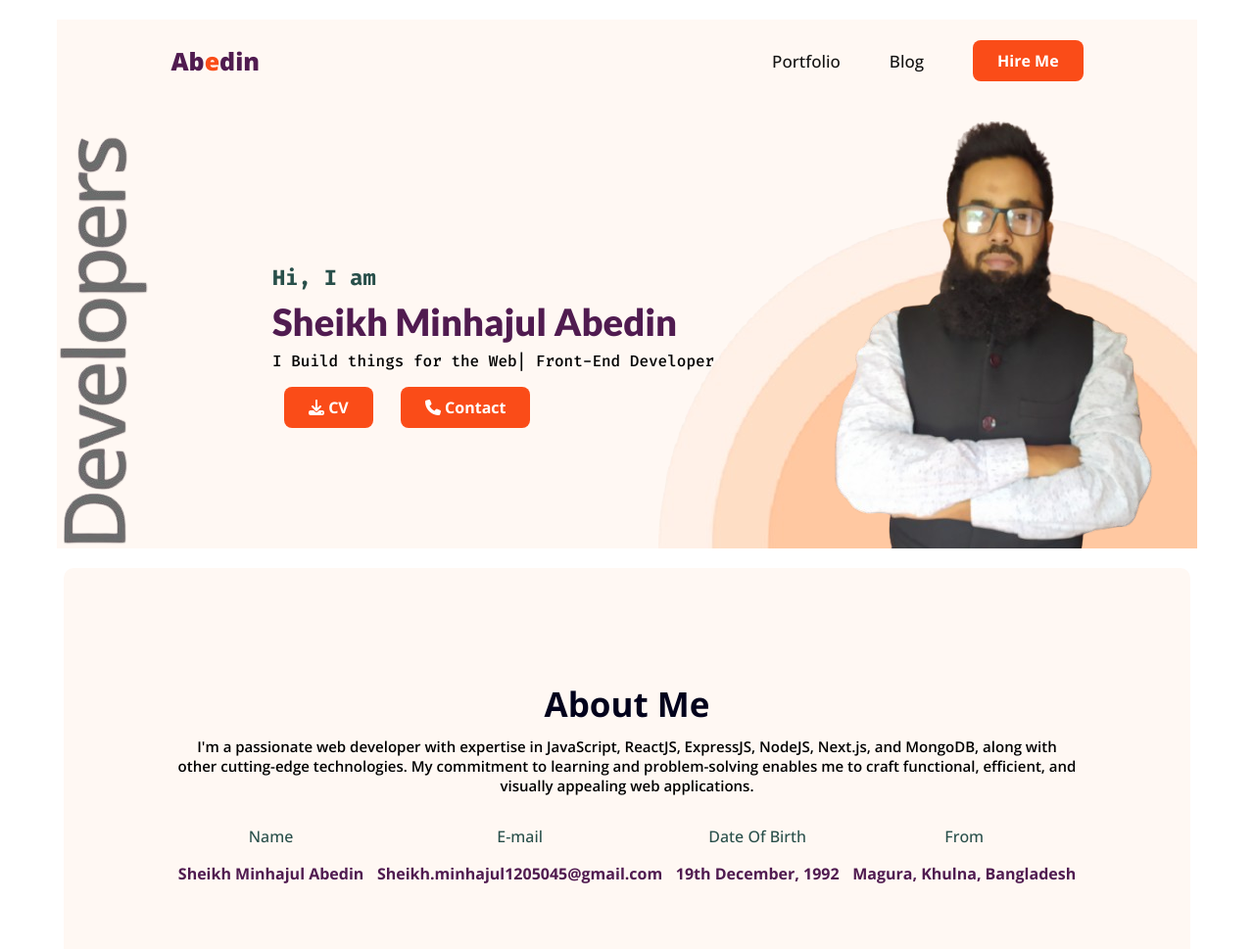
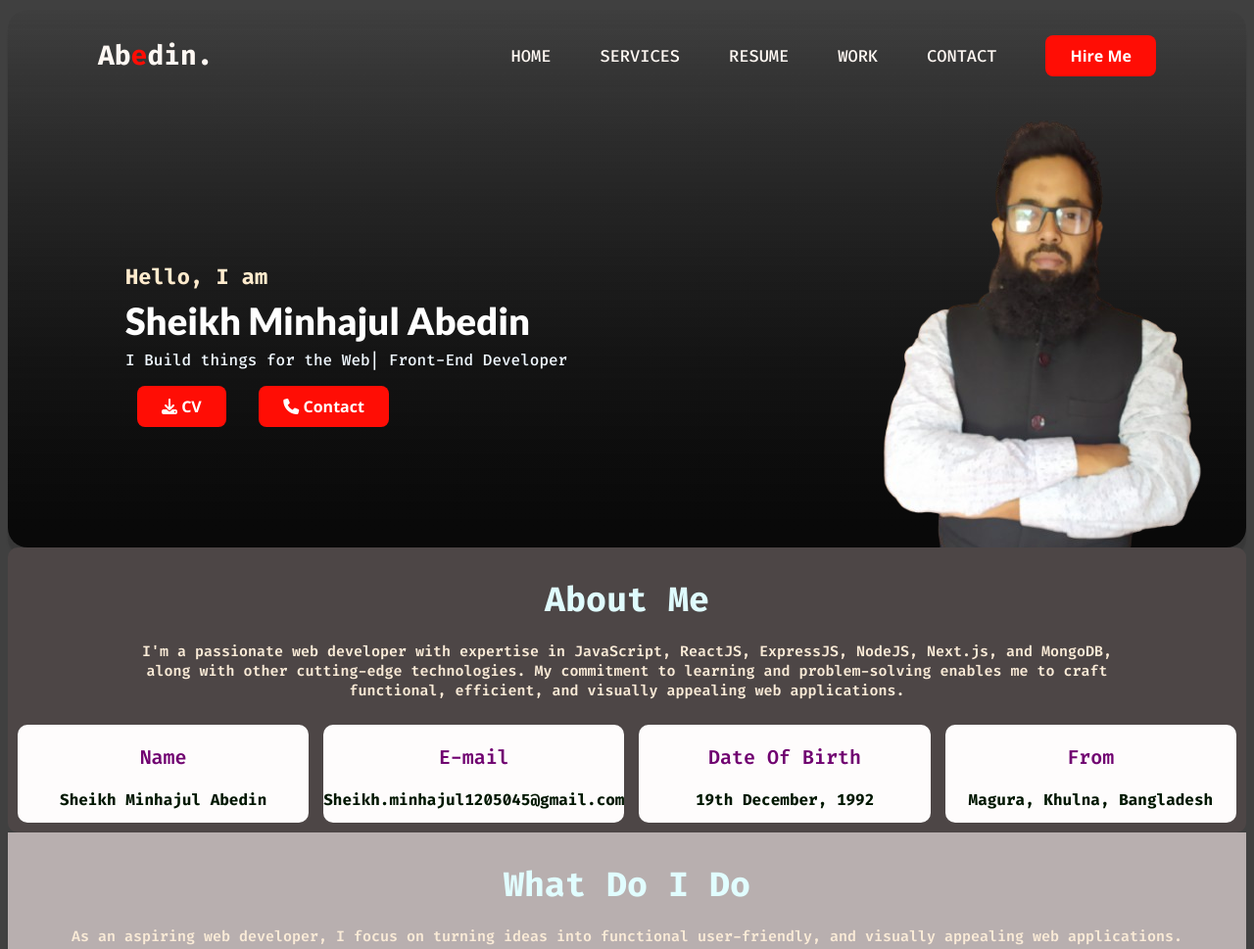
Before and after one commit to abedinalways/My-Portfolio, a website: page index.html in a window 1280 px wide. Shown: the top 969 px of the page at 98% size. Drawn offline with nearby package versions, Linux system fonts and the light colour scheme.

Commit message:
reform items

```diff
--- a/index.html
+++ b/index.html
@@ -19,22 +19,30 @@
   <link rel="stylesheet" href="https://cdnjs.cloudflare.com/ajax/libs/font-awesome/6.7.2/css/all.min.css"
     integrity="sha512-Evv84Mr4kqVGRNSgIGL/F/aIDqQb7xQ2vcrdIwxfjThSH8CSR7PBEakCr51Ck+w+/U6swU2Im1vVX0SVk9ABhg=="
     crossorigin="anonymous" referrerpolicy="no-referrer" />
+  <link rel="preconnect" href="https://fonts.googleapis.com">
+  <link rel="preconnect" href="https://fonts.gstatic.com" crossorigin>
+  <link
+    href="https://fonts.googleapis.com/css2?family=Fira+Code:wght@300..700&family=Fira+Sans:ital,wght@0,100;0,200;0,300;0,400;0,500;0,600;0,700;0,800;0,900;1,100;1,200;1,300;1,400;1,500;1,600;1,700;1,800;1,900&family=Merriweather:ital,wght@0,300;0,400;0,700;0,900;1,300;1,400;1,700;1,900&family=Montserrat:ital,wght@0,800;1,800&family=Open+Sans:ital,wght@0,300..800;1,300..800&family=Work+Sans:ital,wght@0,100..900;1,100..900&display=swap"
+    rel="stylesheet">
   <link rel="stylesheet" href="./style/style.css">
 </head>
 
 <body>
   <header id="header">
     <nav id="nav">
-      <h3>Ab<span class="orange">e</span>din</h3>
+      <h3>Ab<span class="orange">e</span>din.</h3>
       <ul class="option">
-        <li><a href="#">Portfolio</a></li>
-        <li><a href="#">Blog</a></li>
+        <li><a href="#">HOME</a></li>
+        <li><a href="#">SERVICES</a></li>
+        <li><a href="#">RESUME</a></li>
+        <li><a href="#">WORK</a></li>
+        <li><a href="#">CONTACT</a></li>
         <li><a href="#"><button class="btn">Hire Me</button></a></li>
       </ul>
     </nav>
     <div class="banner">
       <div class="banner-content">
-        <h3 class="banner-greetings">Hi, I am</h3>
+        <h3 class="banner-greetings">Hello, I am</h3>
         <h1 class="banner-title">Sheikh Minhajul Abedin</h1>
         <p class="banner-description">I Build things for the Web| Front-End Developer</p>
         <button class="btn"><i class="fa-solid fa-download"></i> CV</button>
@@ -44,12 +52,13 @@
     </div>
 
   </header>
-  <main class="main">
+  <main id="main">
+    <!-- About-me section -->
     <section class="about">
       <h3 class="section-title">About Me</h3>
       <p class="section-description">
-        I'm a passionate web developer with expertise in JavaScript, ReactJS, ExpressJS, NodeJS, Next.js, and MongoDB,
-        along with other cutting-edge technologies. My commitment to learning and problem-solving enables me to craft
+        I'm a passionate web developer with expertise in JavaScript, ReactJS, ExpressJS, NodeJS, Next.js, and MongoDB,<br>
+        along with other cutting-edge technologies. My commitment to learning and problem-solving enables me to craft<br>
         functional, efficient, and visually appealing web applications.
       </p>
       <div class="about-items">
@@ -116,8 +125,10 @@
           <h4 class="title">My Education</h4>
           <p class="name">Bsc in Agricultural Engineering & Technology</p>
           <p class="institute">Bangladesh Agricultural University</p>
-        <p class="des">Graduated with a degree in Agricultural Engineering & Technology, gaining a strong foundation in engineering principles
-        and practical problem-solving. My academic journey was driven by a commitment to innovation and sustainable solutions,
+          <p class="des">Graduated with a degree in Agricultural Engineering & Technology, gaining a strong foundation
+            in engineering principles
+            and practical problem-solving. My academic journey was driven by a commitment to innovation and sustainable
+            solutions,
             equipping me with analytical and technical skills that I now bring to the field of web development</p>
         </div>
         <div class="resume">
@@ -159,4 +170,5 @@
   </main>
   <footer></footer>
 </body>
+
 </html>
--- a/style/style.css
+++ b/style/style.css
@@ -1,34 +1,39 @@
 * {
-  font-family: 'Open Sans';
+  font-family: 'Fira Code';
 }
 :root {
-  --nav_color: rgba(0, 0, 0, 0.922);
-  --special-color: rgba(250, 58, 0, 0.902);
+  --nav_color: rgba(48, 48, 48, 0.922);
+  --special-color: rgb(255, 13, 5);
   --primary-color: white;
   --background-color: #fff8f3;
-  --text-color: rgba(0, 48, 43, 0.843);
+  --text-color: rgba(184, 255, 248, 0.843);
   --title-color: rgba(59, 0, 60, 0.893);
 }
+body{
+  background: var(--nav_color);
 
+}
 #nav {
   display: flex;
   justify-content: space-between;
   align-items: center;
-  margin: 20px 10%;
+  margin: 10px auto;
+  max-width:1080px ;
+  font-family:"Fira Code", serif;
+  color: var(--background-color);
 }
 #nav h3 {
-  font-family: 'Open Sans', serif;
+  font-family: "Fira Code", serif;
   font-optical-sizing: auto;
   font-weight: 800;
   font-style: normal;
-  font-size: 25px;
-  color: var(--title-color);
-  font-variation-settings: 'wdth' 100;
+  font-size: 28px;
+  color: var(--background-color);
+  cursor: pointer;
 }
 #nav h3 .orange {
   color: var(--special-color);
 }
-
 .option {
   display: flex;
   justify-content: space-between;
@@ -40,7 +45,7 @@
   font-family: 'Segoe UI', Tahoma, Geneva, Verdana, sans-serif;
 }
 .option a {
-  color: var(--nav_color);
+  color: var(--background-color);
   text-decoration: none;
 }
 .btn {
@@ -56,36 +61,37 @@
   text-align: center;
 }
 #header {
-  background: url(../images/dev2.png), url(../images/header_bg.png);
+  background: linear-gradient(0deg, rgb(9, 9, 9) 2.884%,rgba(16, 16, 16, 0) 101.034%),url(../images/Rectangle\ 3.png);
   background-repeat: no-repeat;
-  background-position: bottom left, bottom right;
-  margin: 0 50px 0;
-  background-color: var(--background-color);
-  /* background-size: 50px; */
+  /* background-position: bottom left, bottom right; */
+  max-width: 1380px;
+  margin: 0 auto;
+  border-radius: 20px;
+  box-shadow: 0px 10px 2px rgb(56, 56, 56);
 }
 /* banner style */
 .banner {
   display: flex;
   justify-content: space-between;
   align-items: center;
-  gap: 50px;
-  margin: 20px 35px 0 200px;
+  gap: 20px;
+  margin: 20px 35px 0 120px;
 }
 .banner-content {
-  padding: 20px;
-  max-width: 520px;
+  padding: 0 auto;
+  max-width: 920px;
 }
 .banner-greetings {
   font-size: 22px;
   font-weight: 700;
   font-family: 'fira code';
   margin-bottom: -18px;
-  color: var(--text-color);
+  color: blanchedalmond;
 }
 .banner-title {
   font-size: 38px;
   font-weight: 900;
-  color: var(--title-color);
+  color: var(--primary-color);
   font-family: 'Lato', serif;
 }
 .banner-description {
@@ -93,6 +99,7 @@
   font-size: 16px;
   font-family: 'fira code';
   margin-top: -18px;
+  color: aliceblue;
 }
 .banner-content .btn {
   margin: 0 12px 0;
@@ -103,39 +110,47 @@
 .section-title , .skill-heading {
   font-size: 35px;
   font-weight: bold;
-  color: rgba(0, 0, 26, 0.992);
-  margin-bottom: -5px;
+  color: rgba(225, 253, 255, 0.992);
+  margin: 0 auto;
+  padding: 30px;
 }
 .section-description, .skill-description {
   font-weight: 600;
   font-size: 15px;
-  line-break: 15px;
+  margin-top: -10px;
+  color: antiquewhite;
 }
 .about-items {
   display: flex;
   justify-content: space-around;
   align-items: center;
-  gap: 10px;
+  gap: 15px;
+  padding:10px;
+}
+.about-item{
+  background: rgb(254, 252, 252);
+  width: 320px; height: 100px;
+  border-radius: 10px;
 }
 .item-title {
-  font-weight: 500;
-  font-size: medium;
-  color: var(--text-color);
+  font-weight: 600;
+  font-size:20px;
+  color: rgb(112, 0, 112);
 }
 .item-description {
   font-weight: 700;
   font-size: medium;
-  color: var(--title-color);
+  color: rgb(0, 23, 0);
 }
-.about {
+.about{
   text-align: center;
-  background: var(--background-color);
-  padding: 80px 115px;
-  margin: 20px auto;
+  background: rgb(77, 70, 70);
+  margin: 0 auto;
   border-radius: 10px;
+  max-width: 1380px; height: auto;
 }
-.main {
-  max-width: 1150px;
+#main {
+  max-width: 1380px;
   margin: 0 auto;
 }
 /* skills section */
@@ -156,6 +171,3 @@
   display: grid; grid-template-columns:400px 400px;
   justify-content:center; align-items: center;gap: 30px;
 }
-.resume{
-
-}
```
Also changed, not shown: 1 other file. Lines whose indentation alone changed are shown as unchanged.
